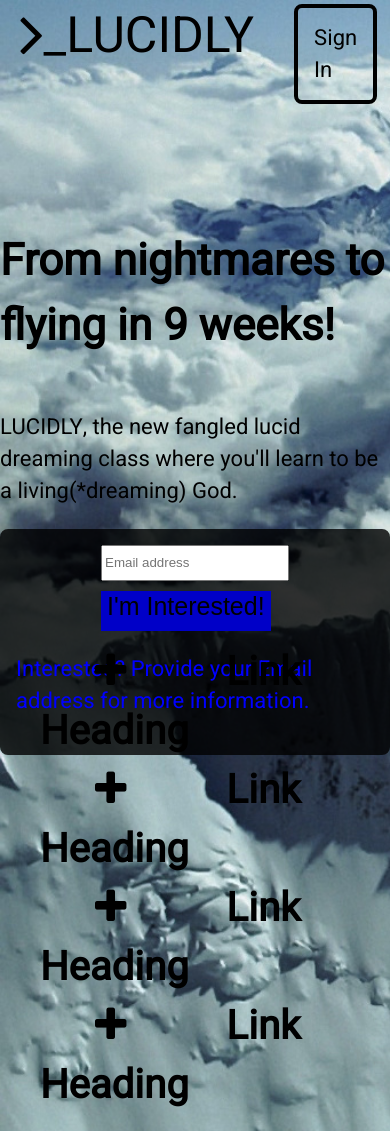
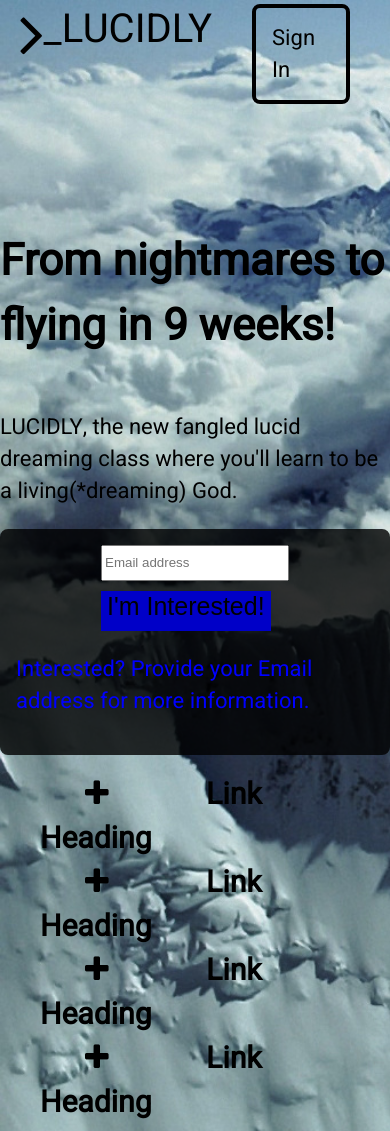
Before and after one commit to alexandergbailey/lab1, a plain HTML site: page index.html in a window 390 px wide. Shown: the top 1131 px of the page. Drawn offline with Linux system fonts and the light colour scheme.

Commit message:
finished

```diff
--- a/style.css
+++ b/style.css
@@ -137,10 +137,14 @@
   }
 
   .plus {
-    margin-left: 10px;
+    margin-left: 0px;
     display: flex;
     justify-content: flex-end;
     align-items: flex-end;
+  }
+
+  .large-font {
+    font-size: 40px;
   }
 
   .large-hidden{
@@ -189,6 +193,6 @@
     justify-content: space-between;
     color: rgb(0,0,0);
     font-weight: bold;
-    font-size: 40px;
+    font-size: 30px;
   }
 }
```
